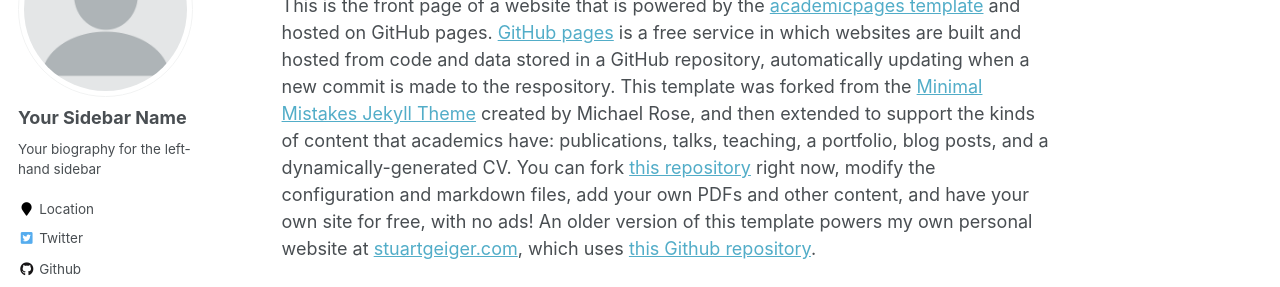
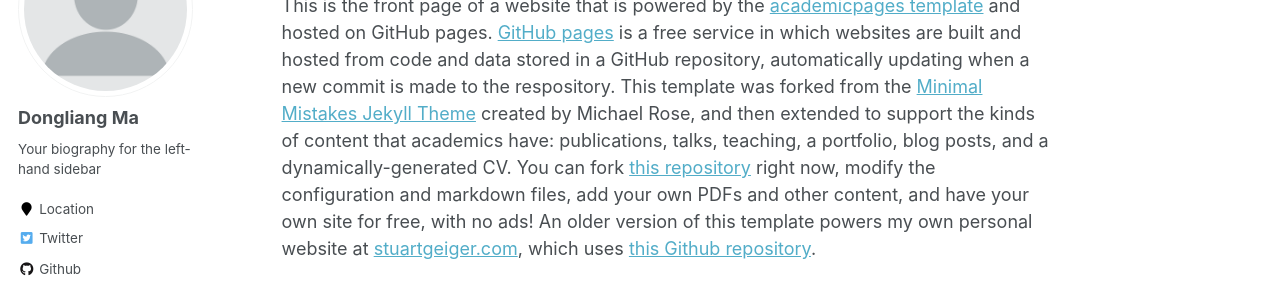
Before and after one commit to Vipermdl/Vipermdl.github.io, a Jekyll site: the page built from _pages/about.md, in a window 1280 px wide. Shown: the part 196-483 px from the top of the page. Built offline with Jekyll 4.4.1, drawn with Linux system fonts in a browser that asks for light colours; some web fonts are replaced.

Commit message:
Update _config.yml

```diff
--- a/_config.yml
+++ b/_config.yml
@@ -80,7 +80,7 @@
 
 # Site Author
 author:
-  name             : "Your Sidebar Name"
+  name             : "Dongliang Ma"
   avatar           : "profile.png"
   bio              : "Your biography for the left-hand sidebar"
   location         : "Location"
```
